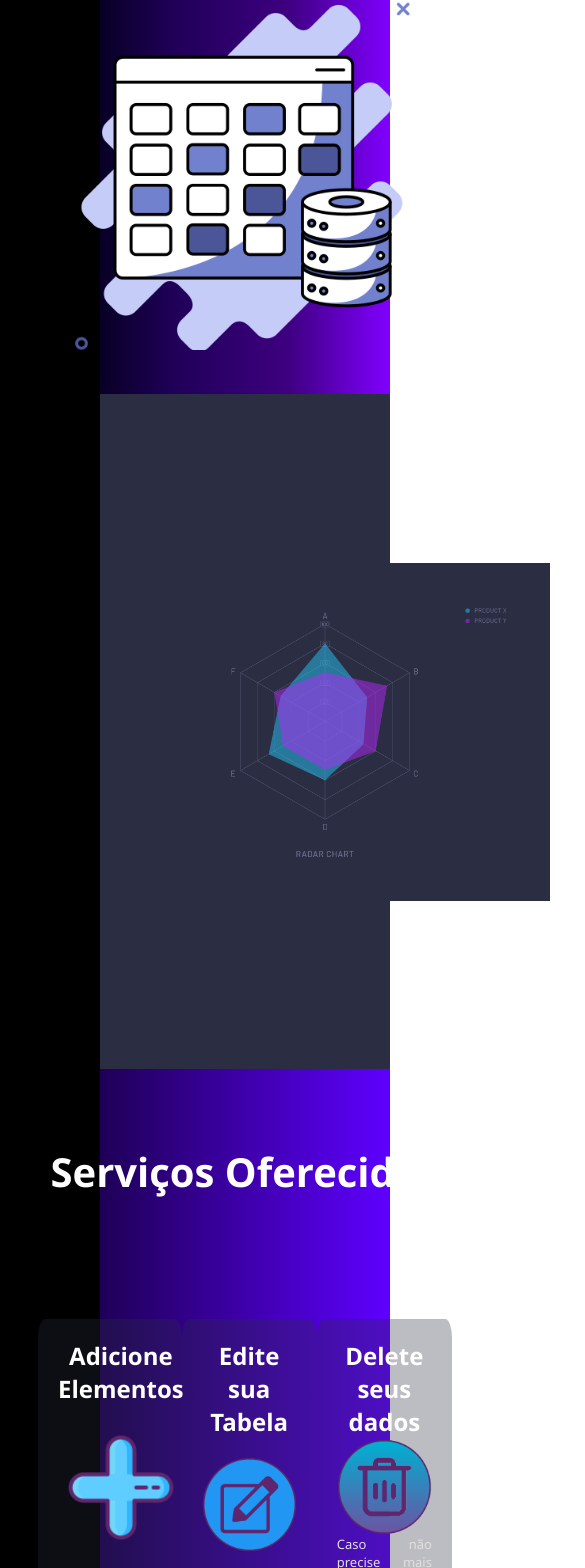
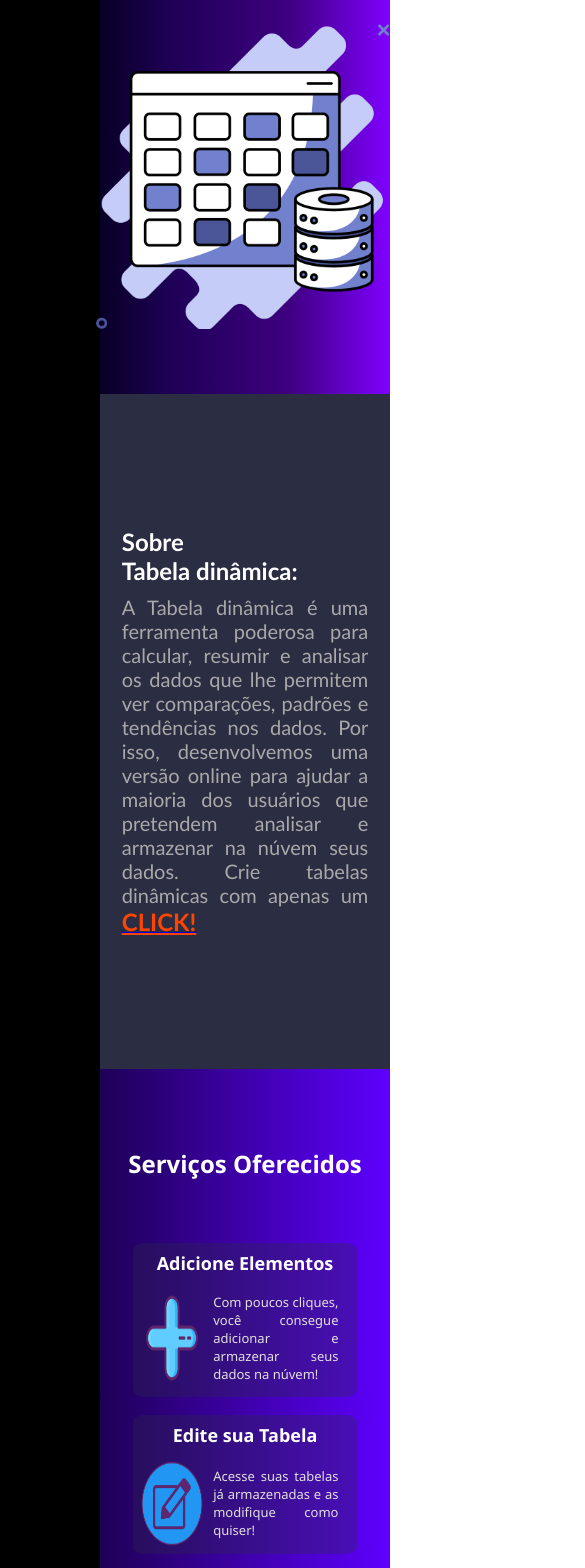
Before and after one commit to Web-LIA/Tabela-Dinamica, a React (Create React App) app: page / in a window 390 px wide. Shown: the part 381-1949 px from the top of the page, 585 px wide, since content can reach past the window. Built offline with nearby package versions, Linux system fonts and the light colour scheme.

Commit message:
feat: responsividade da home com 480p

```diff
--- a/src/components/home/Servicos.tsx
+++ b/src/components/home/Servicos.tsx
@@ -5,6 +5,7 @@ import Topicos from './TopicosServico'
 import somaImage from '../../assets/home/Adicao.png'
 import editImage from '../../assets/home/Edit.png'
 import deleteImage from '../../assets/home/Delete.png'
+
 function Servicos(){
     return(
         <div className={css.topicos + ' ' + css.servicos}>
@@ -13,6 +14,7 @@ function Servicos(){
                 <Topicos imagem = {somaImage} titulo='Adicione Elementos' texto = 'Com poucos cliques, você consegue adicionar e armazenar seus dados na núvem!' />
                 <Topicos imagem = {editImage} titulo='Edite sua Tabela' texto = 'Acesse suas tabelas já armazenadas e as modifique como quiser!' />
                 <Topicos imagem = {deleteImage} titulo='Delete seus dados' texto = "Caso não precise mais das suas informações armazenadas, você pode remover seus dados!" />
+
             </ul>
         </div>
     )
--- a/src/components/themes/home.module.css
+++ b/src/components/themes/home.module.css
@@ -102,6 +102,7 @@
     padding: 20px;
     display: grid;
     width: 25%;
+
 }
 .servicos li img{
     width: 100%;
@@ -134,26 +135,92 @@
     }
 }
 
-@media screen and (max-width: 720px) {
+@media screen and (max-width: 1024px) and (max-height: 1400px) {
     .capa{
         display: grid;
-        justify-items: center;
+        justify-content: center;
         text-align: center;
     }
     .capa div{
         padding-bottom: 0;
     }
+    .capa img{
+        height: 70%;
+    }
+    .capa h2,.sobre p span,.servicos li h3{
+        font-size:x-large;
+    }
+    .sobre{
+        display: grid;
+        justify-items: center;
+    }
+
+    .sobre img{
+        order: 1;
+        align-self: start;
+    }
+    .sobre div{
+        order: 0;
+    }
+    .servicos{
+        padding: 5%;
+        align-content: unset;
+    }
+    .servicos h2{
+        align-self: center;
+    }
+    .servicos ul{
+        justify-items: center;
+        align-items: start;
+        display: grid;
+    }
+    .servicos li{
+        width: 80%;
+        height: 80%;
+        display: flex;
+        flex-wrap: wrap;
+    }
+    .servicos li h3{
+        width: 100%;
+    }
+    .servicos li img{
+        width: 30%;
+    }
+    .servicos li p{
+        align-self: center;
+        padding-left: 10px;
+        width: 60%;
+        font-size: small;
+    }
+}
+
+@media screen and (max-width: 720px) and (max-height: 480px) {
+    .capa{
+        justify-items: center;
+    }
     .capa h1{
         font-size: xx-large;
+        text-align: center;
     }
     .capa img{
         animation: none;
         transform: none;
-
         height: 80%;
     }
     .capa h2,.sobre h2, .sobre p span,.servicos li h3{
         font-size:x-large;
+    }
+    .sobre{
+        display: flex;
+        justify-items:auto;
+    }
+    .sobre img{
+        order: 0;
+        width: 50%;
+        align-self: center;
+    }
+    .sobre div{
+        order: 1;
     }
     .sobre p {
         font-size: medium;
@@ -162,9 +229,53 @@
         padding: 5%;
     }
     .servicos ul{
-        justify-content: space-between;
+        display: flex;
+
+    }
+    .servicos li{
+        width: 25%;
+        display: grid;
+        align-items: center;
+    }
+    .servicos li h3{
+        width: auto;
+    }
+    .servicos li img{
+        width: 70%;
     }
     .servicos li p{
-        font-size: small;
+        padding-left: 0;
+        width: auto;
     }
 }
+@media screen and (max-width: 480px) {
+    .capa{
+        justify-items: center;
+    }
+    .capa h1{
+        font-size: xx-large;
+        text-align: center;
+    }
+    .capa img{
+        animation: none;
+        transform: none;
+        height: 70%;
+    }
+    .capa h2,.sobre h2, .sobre p span,.servicos h2{
+        font-size:x-large;
+    }
+    .sobre div{
+        padding: 15px;
+        width: 85%;
+    }
+    .sobre img{
+        display: none;
+    }
+    .servicos li{
+        padding: 3%;
+    }
+    .servicos li h3{
+        font-size: large;
+    }
+
+}
```
